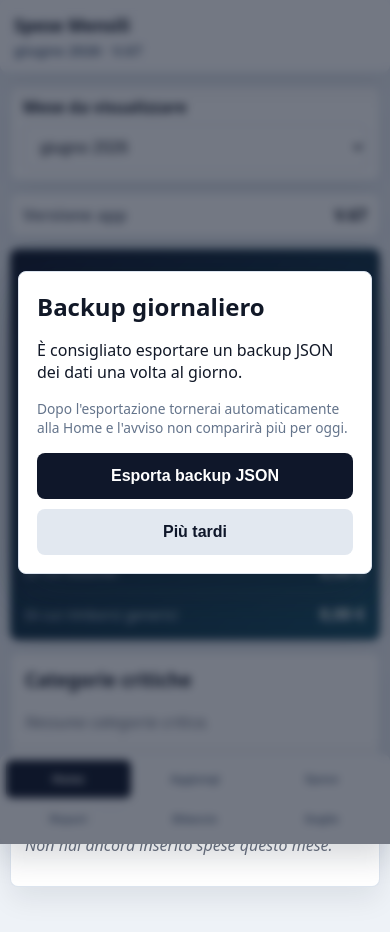
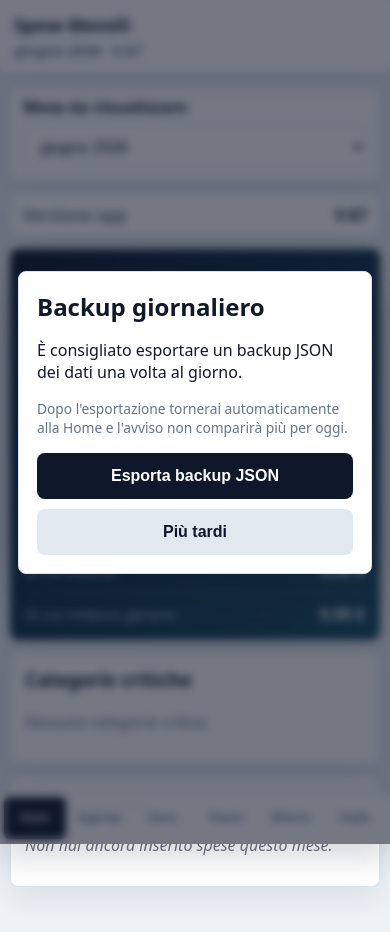
Before and after one commit to stefanogam/spese, a plain HTML site: page index.html in a window 390 px wide. Drawn offline with Linux system fonts and the light colour scheme.

Commit message:
Add files via upload

```diff
--- a/styles.css
+++ b/styles.css
@@ -2007,19 +2007,22 @@ button.small {
     border-right: 0;
     border-bottom: 0;
     border-radius: var(--radius) var(--radius) 0 0;
-    grid-template-columns: repeat(3, minmax(0, 1fr));
+    grid-template-columns: repeat(6, minmax(0, 1fr));
+    gap: 2px;
+    padding: 5px 4px;
   }
 
   .bottom-nav button {
-    min-height: 38px;
-    font-size: 0.72rem;
-    padding: 7px 4px;
+    min-height: 42px;
+    font-size: 0.64rem;
+    padding: 6px 2px;
+    white-space: nowrap;
   }
 }
 
 @media (max-width: 360px) {
   .bottom-nav button {
-    font-size: 0.68rem;
+    font-size: 0.58rem;
   }
 
   .card {
```
